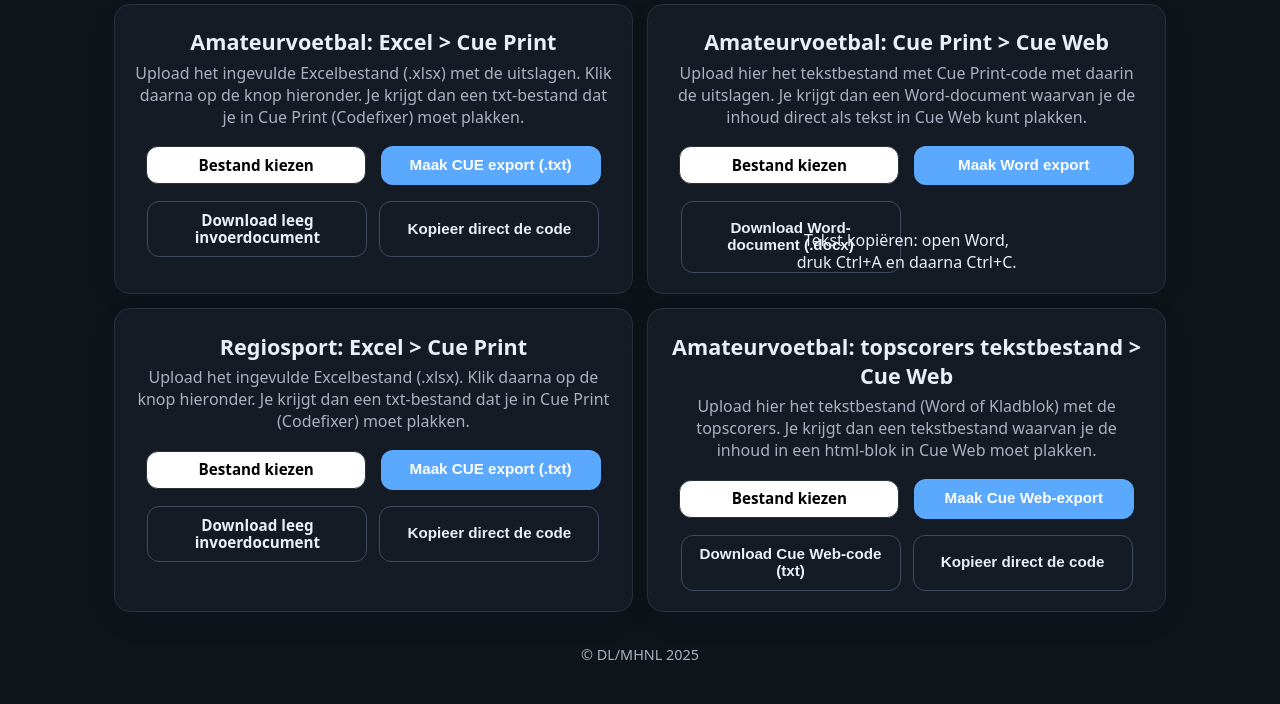
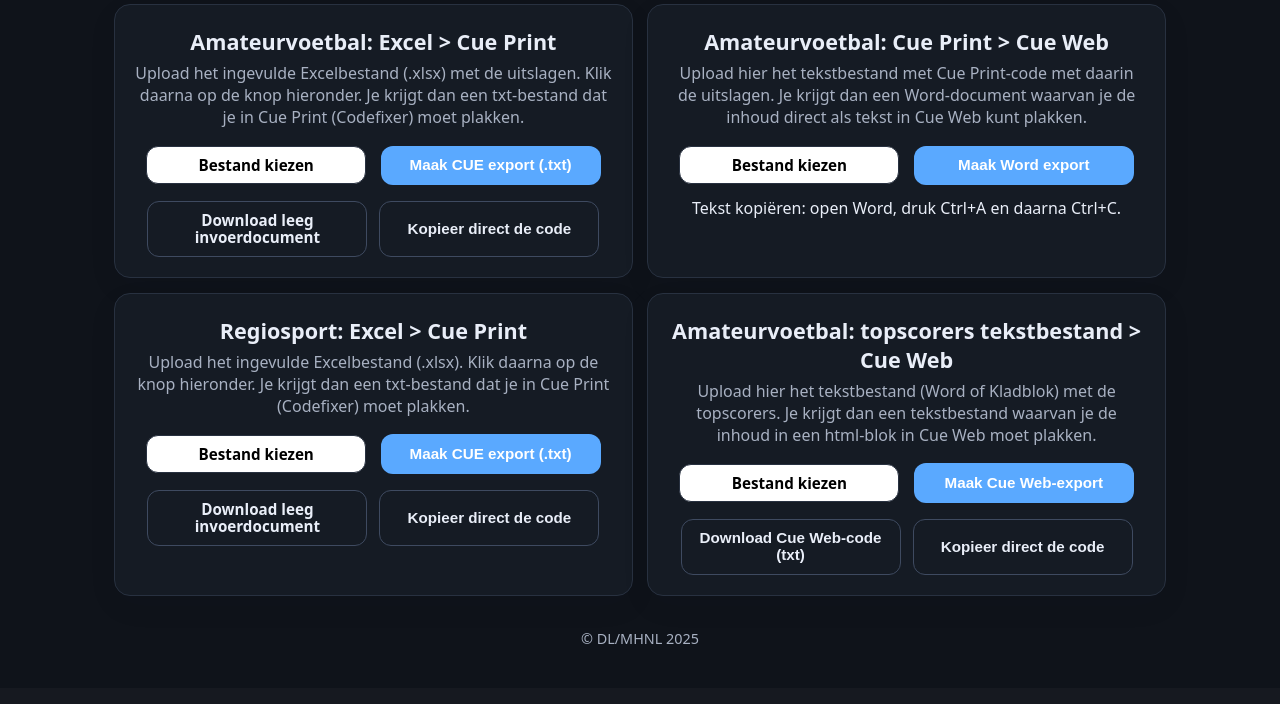
Before and after one commit to torstenfaruhn/test-tool, a Flask app: page / in a window 1280 px wide. Shown: the part 368-1072 px from the top of the page. After the commit the page ends 1012 px from the top, so only its background shows below. Run offline with Flask 3, Linux system fonts and the light colour scheme.

Commit message:
Update index.html

```diff
--- a/templates/index.html
+++ b/templates/index.html
@@ -70,11 +70,6 @@
 
           <textarea id="amateur-online-output" class="visually-hidden" aria-hidden="true"></textarea>
 
-          <div class="actions actions--bottom">
-            <button class="btn btn-outline download-btn" data-target="amateur-online-output" data-filename="cue_word_export_amateur.docx">
-              Download Word-document (.docx)
-            </button>
-          <div class="actions actions--bottom">
             <p class="hint hint--center">
              Tekst kopiëren: open Word, druk Ctrl+A en daarna Ctrl+C.
             </p>
```
